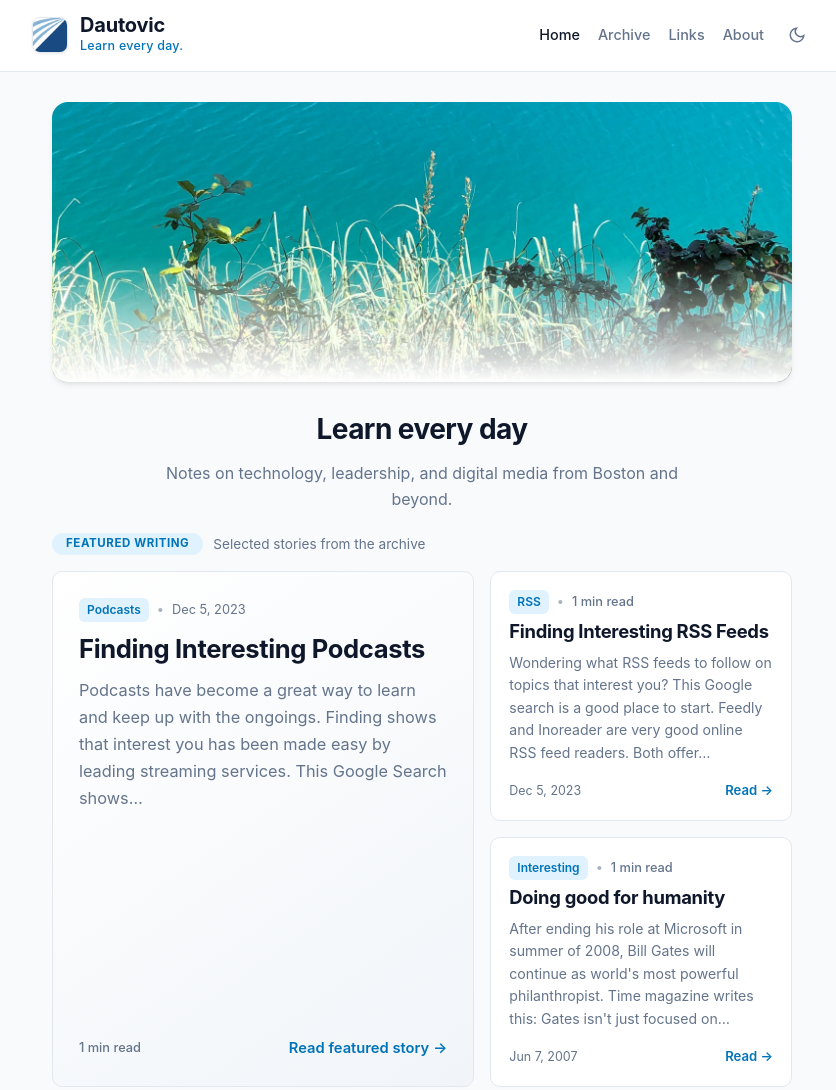
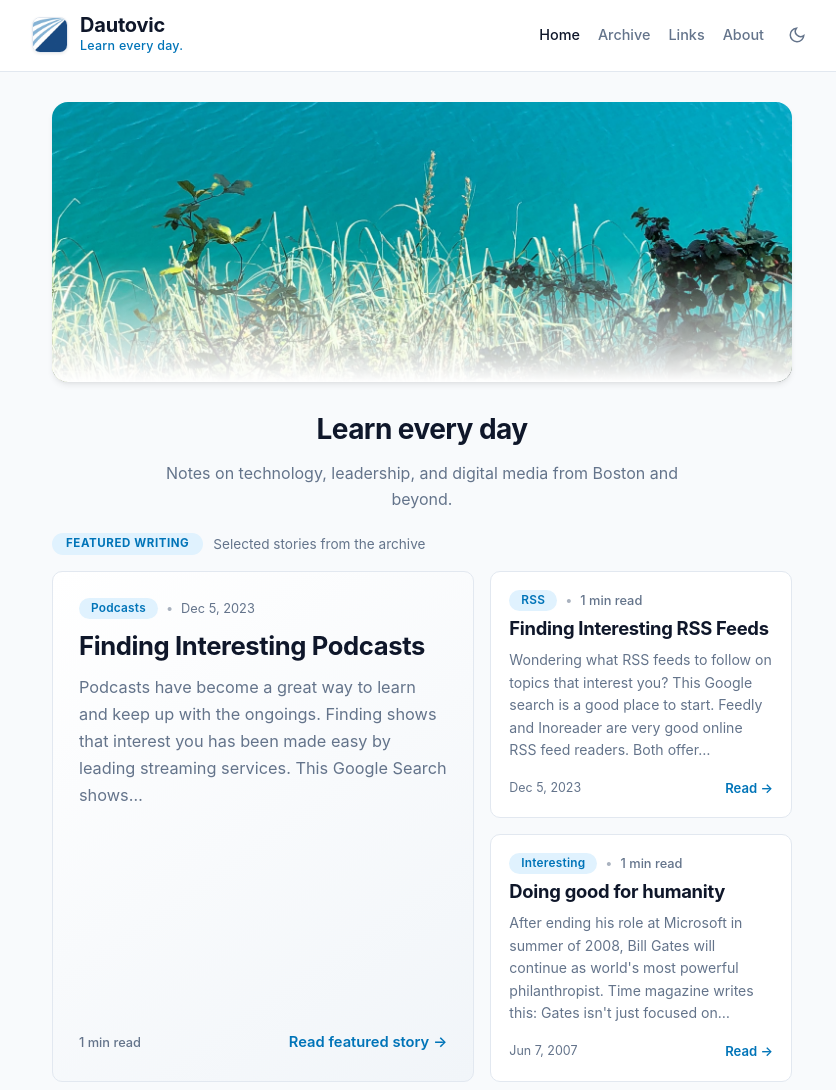
Before and after one commit to SDautovic-GH/dautovic.com, a website: page public/index.html in a window 1280 px wide. Shown: the top 1090 px of the page, without its empty margins (218-1054 px from the left). Drawn offline with Linux system fonts and the light colour scheme; no server answers.

Commit message:
Auto sync macOS 2026-10-18 19:36:46

```diff
--- a/public/assets/css/style.css
+++ b/public/assets/css/style.css
@@ -403,9 +403,15 @@ a:hover {
   font-weight: 600;
   color: var(--accent);
   background: var(--accent-subtle);
-  padding: 2px 8px;
-  border-radius: var(--radius-sm);
-  font-size: 0.75rem;
+  padding: 3px 12px;
+  border-radius: var(--radius-full);
+  font-size: 0.74rem;
+  letter-spacing: 0.02em;
+  display: inline-flex;
+  align-items: center;
+  justify-content: center;
+  line-height: 1.25;
+  white-space: nowrap;
 }
 
 .card-title {
@@ -1018,7 +1024,8 @@ a:hover {
   }
   .card-cat {
     font-size: 0.72rem;
-    padding: 2px 7px;
+    padding: 2.5px 10px;
+    border-radius: var(--radius-full);
   }
   .card-readtime {
     font-size: 0.78rem;
```
